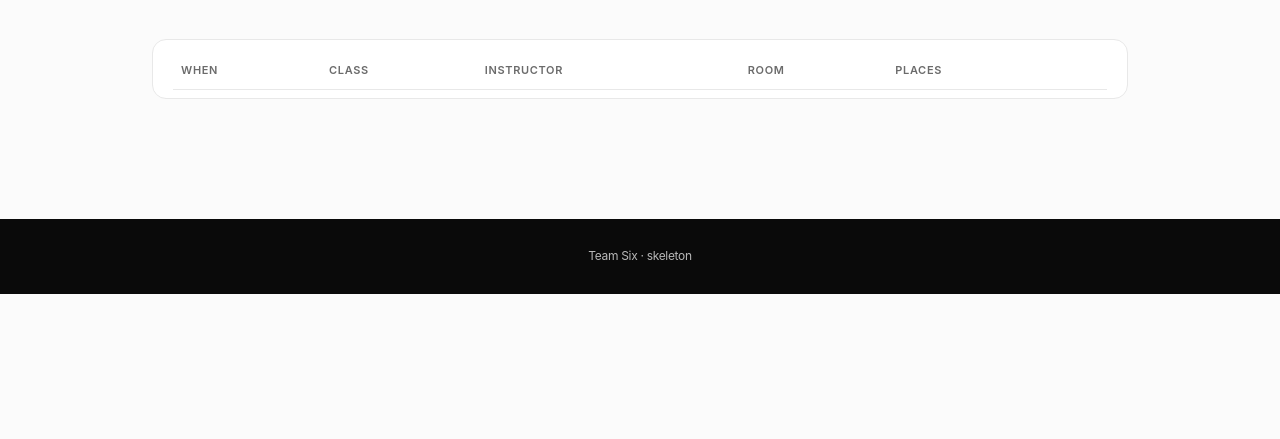
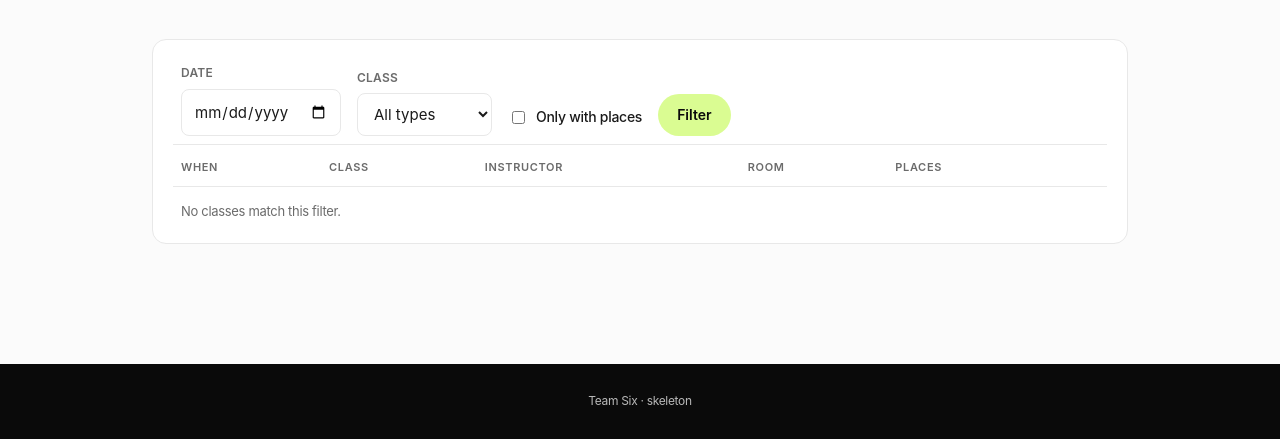
Before and after one commit to YuerongPeng/COMP3019J-Team-Six, a Flask app: page /timetable in a window 1280 px wide. Shown: the part 677-1116 px from the top of the page. Before the commit the page ends 971 px from the top, so only its background shows below. Run offline with Flask 3, Linux system fonts and the light colour scheme; tables that the repository leaves empty hold one stand-in row (values such as "Sample post"); lists and menus that the app fills with data are empty.

Commit message:
Add timetable filters for date, class type, and open places.

```diff
--- a/app/access.py
+++ b/app/access.py
@@ -4,7 +4,7 @@
 Role checks before any booking or admin action, and every rendered page built from
 the latest query - including places left and the refusal messages.
 """
-from datetime import datetime
+from datetime import datetime, timedelta
 from functools import wraps
 
 from flask import Blueprint, abort, flash, redirect, render_template, request, session, url_for
@@ -12,7 +12,7 @@ from flask_login import current_user, login_required, login_user, logout_user
 from werkzeug.security import check_password_hash
 
 from . import db, login_manager
-from .models import Booking, ClassSession, Membership, User
+from .models import Booking, ClassSession, ClassType, Membership, User
 
 bp = Blueprint("access", __name__)
 
@@ -55,10 +55,52 @@ def timetable():
                 .filter(ClassSession.start >= datetime.now())
                 .order_by(ClassSession.start)
                 .all())
+    types = ClassType.query.order_by(ClassType.name).all()
+    chosen_date = _timetable_date(request.args.get("date", ""))
+    chosen_type = _timetable_type(request.args.get("type", ""), types)
+    open_only = request.args.get("open") == "1"
+    if chosen_date is not None:
+        day_end = chosen_date + timedelta(days=1)
+        sessions = [s for s in sessions if chosen_date <= s.start < day_end]
+    if chosen_type is not None:
+        sessions = [s for s in sessions if s.class_type_id == chosen_type]
+    if open_only:
+        sessions = [s for s in sessions if s.places_left > 0]
     mine = set()
     if current_user.is_authenticated:
         mine = {b.class_session_id for b in current_user.bookings if b.status == "Booked"}
-    return render_template("timetable.html", sessions=sessions, mine=mine)
+    return render_template(
+        "timetable.html",
+        sessions=sessions,
+        mine=mine,
+        types=types,
+        chosen_date=request.args.get("date", "") if chosen_date else "",
+        chosen_type=chosen_type or "",
+        open_only=open_only,
+    )
+
+
+def _timetable_date(raw):
+    raw = (raw or "").strip()
+    if not raw:
+        return None
+    try:
+        return datetime.strptime(raw, "%Y-%m-%d")
+    except ValueError:
+        return None
+
+
+def _timetable_type(raw, types):
+    raw = (raw or "").strip()
+    if not raw:
+        return None
+    try:
+        type_id = int(raw)
+    except ValueError:
+        return None
+    if any(t.id == type_id for t in types):
+        return type_id
+    return None
 
 
 @bp.get("/classes/<int:session_id>")
--- a/static/style.css
+++ b/static/style.css
@@ -111,6 +111,30 @@ h2 { font-size: 20px; margin: 36px 0 8px; }
   font-size: 13px;
   font-weight: 500;
 }
+
+/* timetable filter. Same fields and buttons as the rest of the site. */
+.filters {
+  display: flex;
+  flex-wrap: wrap;
+  align-items: flex-end;
+  gap: 16px;
+  padding: 16px 8px 8px;
+  border-bottom: 1px solid var(--line);
+}
+.filters label { display: block; margin-bottom: 6px; }
+.filters .check {
+  display: flex;
+  align-items: center;
+  gap: 8px;
+  margin: 0 0 8px;
+  text-transform: none;
+  letter-spacing: -0.02em;
+  font-size: 14px;
+  font-weight: 500;
+  color: var(--ink);
+}
+.filters .check input { width: auto; }
+.filters .btn { margin-bottom: 2px; }
 
 /* table card */
 .card {
--- a/templates/timetable.html
+++ b/templates/timetable.html
@@ -10,6 +10,29 @@
 </section>
 
 <div class="card reveal" id="timetable">
+  <form class="filters" method="get" action="{{ url_for('access.timetable') }}">
+    <div>
+      <label for="date">Date</label>
+      <input id="date" name="date" type="date" value="{{ chosen_date }}">
+    </div>
+    <div>
+      <label for="type">Class</label>
+      <select id="type" name="type">
+        <option value="">All types</option>
+        {% for t in types %}
+        <option value="{{ t.id }}" {{ 'selected' if chosen_type == t.id }}>{{ t.name }}</option>
+        {% endfor %}
+      </select>
+    </div>
+    <label class="check" for="open">
+      <input id="open" name="open" type="checkbox" value="1" {{ 'checked' if open_only }}>
+      Only with places
+    </label>
+    <button type="submit">Filter</button>
+    {% if chosen_date or chosen_type or open_only %}
+    <a class="btn ghost" href="{{ url_for('access.timetable') }}">Show all</a>
+    {% endif %}
+  </form>
   <table>
     <thead>
       <tr><th>When</th><th>Class</th><th>Instructor</th><th>Room</th><th>Places</th><th></th></tr>
@@ -33,6 +56,8 @@
           {% endif %}
         </td>
       </tr>
+    {% else %}
+      <tr><td colspan="6" class="hint">No classes match this filter.</td></tr>
     {% endfor %}
     </tbody>
   </table>
```
